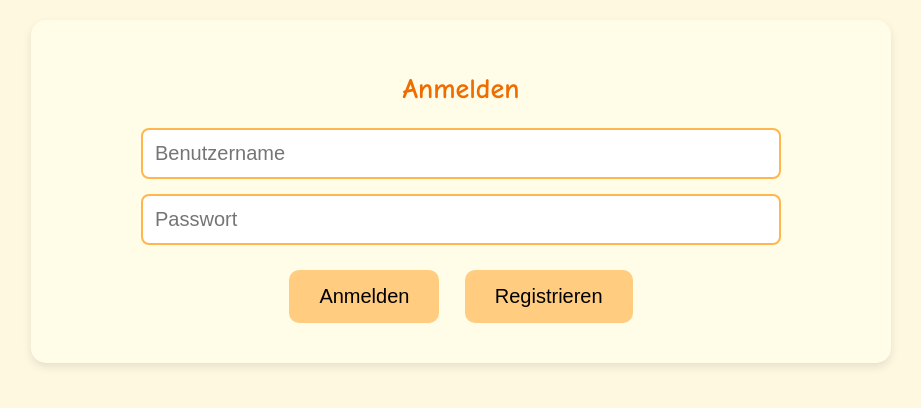
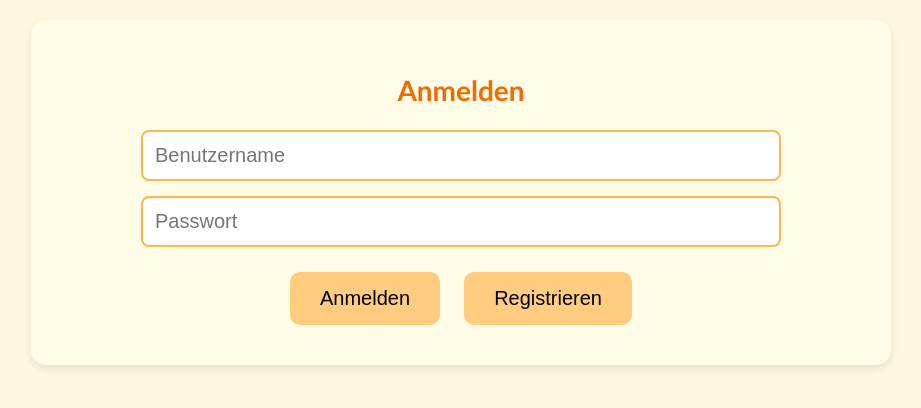
Before and after one commit to LukasTeacher/Grundwortschatz-Trainer-NRW, a plain HTML site: page index.html in a window 1280 px wide. Shown: the whole page, without its empty margins (179-1100 px from the left). Drawn offline with Linux system fonts and the light colour scheme.

Commit message:
Update style.css

```diff
--- a/style.css
+++ b/style.css
@@ -1,5 +1,5 @@
 body {
-    font-family: 'Comic Sans MS', cursive, sans-serif;
+    font-family: 'Calibri', cursive, sans-serif;
     background-color: #fff8e1;
 }
 
```
